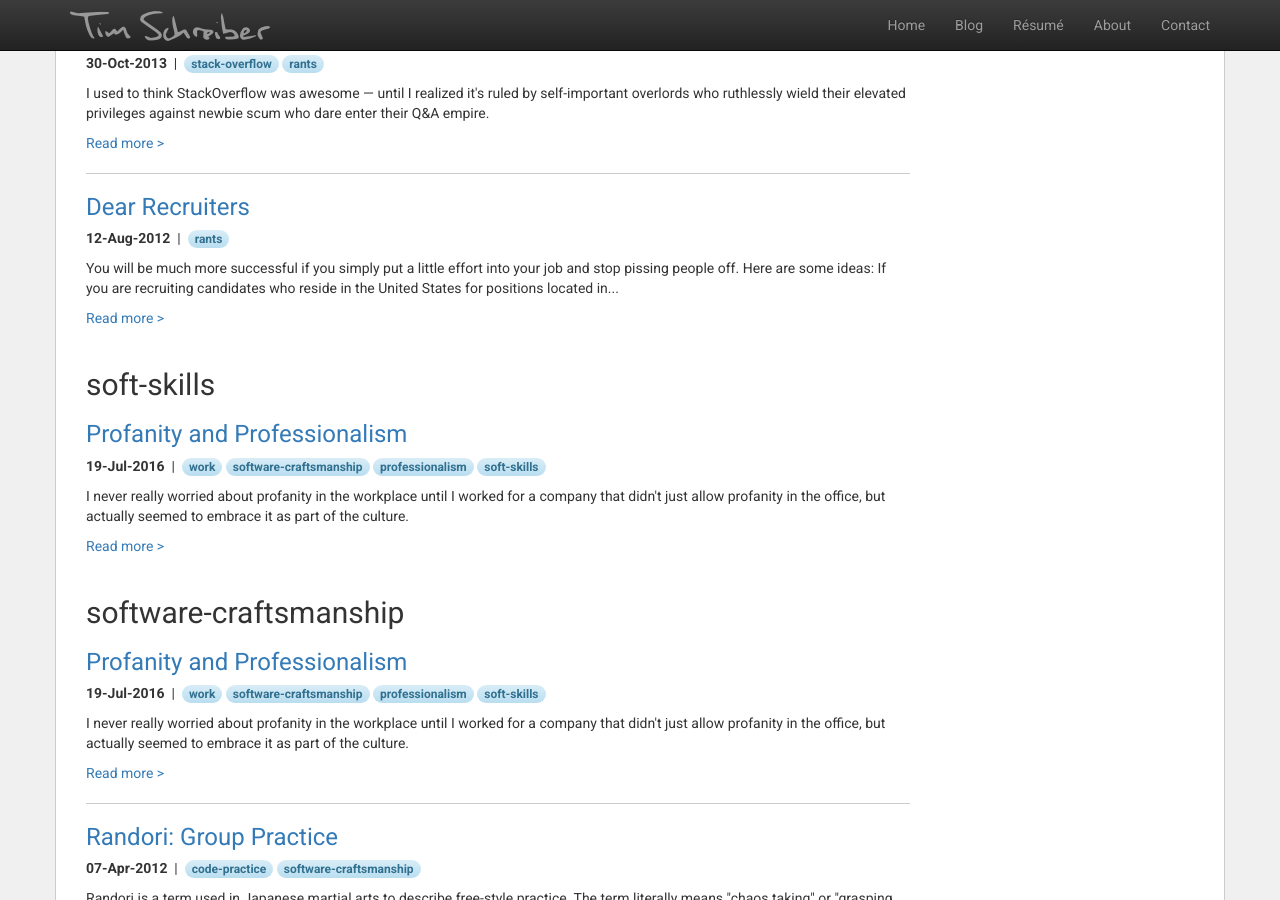
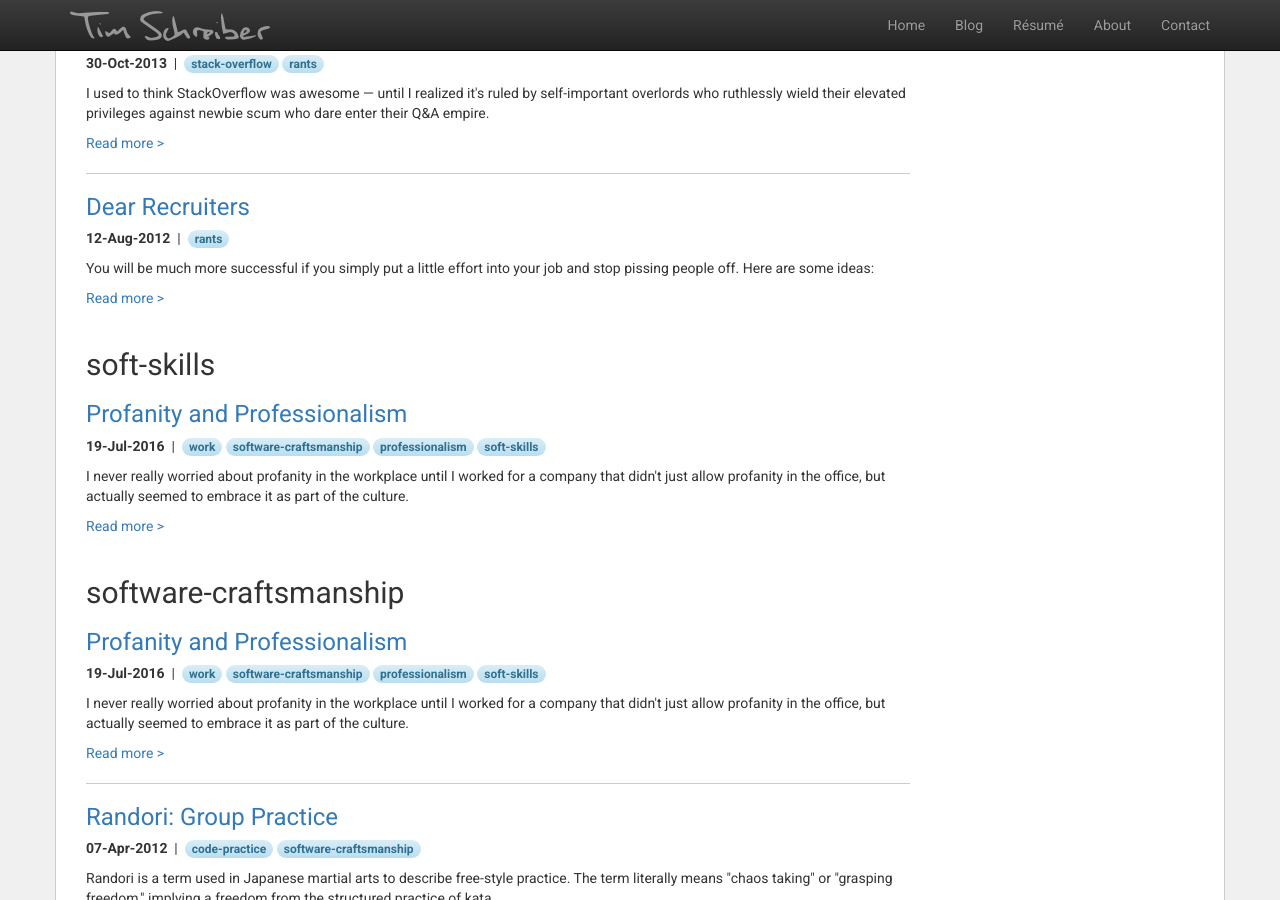
Before and after one commit to timschreiber/timschreiber.github.com, a Jekyll site: the page built from blog/tags/index.html, in a window 1280 px wide and 900 px high, scrolled down 6684 px. Built offline with Jekyll 4.4.1, drawn with Linux system fonts in a browser that asks for light colours; nearby versions of some CDN libraries.

Commit message:
Update 2012-08-12-dear-recruiters.md

```diff
--- a/_posts/2012-08-12-dear-recruiters.md
+++ b/_posts/2012-08-12-dear-recruiters.md
@@ -4,20 +4,18 @@
 canonical: "http://timschreiber.com/2012/08/12/dear-recruiters/"
 author: "Tim"
 comments: true
-description: "You will be much more successful if you simply put a little effort into your job and stop pissing people off. Here are some ideas: If you are recruiting candidates who reside in the United States for positions located in..."
+description: "You will be much more successful if you simply put a little effort into your job and stop pissing people off. Here are some ideas:"
 featured: 0
 tags:
 - rants
 ---
 
-You will be much more successful if you simply put a little effort into your job and stop pissing people off. Here are some ideas
+ * If you are recruiting candidates who reside in the United States for positions located in the United States, do not offshore your cold calls to India.
 
-* If you are recruiting candidates who reside in the United States for positions located in the United States, do not offshore your cold calls to India.
+ * If you find my r&eacute;sum&eacute; with a keyword search on the job boards, take ten seconds to see if my location, skills, and experience are actually a match. Pushing some three-month junior/entry-level contract in New Jersey on someone in Salt Lake City with 15 years of experience is a good way to piss them off.
 
-* If you find my r&eacute;sum&eacute; with a keyword search on the job boards, take ten seconds to see if my location, skills, and experience are actually a match. Pushing some three-month junior/entry-level contract in New Jersey on someone in Salt Lake City with 15 years of experience is a good way to piss them off.
+ * If you call me, I will most likely not answer if I do not immediately recognize your number. If that happens, do not call over and over again. That is called harassment and will get you reported to the authorities. Please leave a single voice mail. If I do not have a pre-existing personal or business relationship with you, do not mark that voice mail &quot;urgent.&quot; That is unprofessional and annoying. If I do not return your call, you may interpret it as &quot;not interested,&quot; after which I would appreciate if you would stop calling.
 
-* If you call me, I will most likely not answer if I do not immediately recognize your number. If that happens, do not call over and over again. That is called harassment and will get you reported to the authorities. Please leave a single voice mail. If I do not have a pre-existing personal or business relationship with you, do not mark that voice mail &quot;urgent.&quot; That is unprofessional and annoying. If I do not return your call, you may interpret it as &quot;not interested,&quot; after which I would appreciate if you would stop calling.
-
-* If you email me, do not use some crappy form letter. Feeling like just another database record does not exactly give me the warm fuzzies about your agency or the companies you represent. But if you must use a form letter, at least try to customize it with my information. Few things turn me off faster than reading &quot;Dear Consultant&quot; at the top of an email. As with phone calls, if I do not respond to your email, you may interpret it as &quot;not interested.&quot; If you continue to email me, I will blacklist company's domain name and report you to SpamCop.
+ * If you email me, do not use some crappy form letter. Feeling like just another database record does not exactly give me the warm fuzzies about your agency or the companies you represent. But if you must use a form letter, at least try to customize it with my information. Few things turn me off faster than reading &quot;Dear Consultant&quot; at the top of an email. As with phone calls, if I do not respond to your email, you may interpret it as &quot;not interested.&quot; If you continue to email me, I will blacklist company's domain name and report you to SpamCop.
 
 You will eventually learn as I have, that in career matters, it is the relationships that are most important. Fail to build and nurture those relationships, and you will fail to attract the best talent. Yes, it takes effort. No, it is not easy. But follow these simple guidelines, and you will see considerable improvement in the quantity and quality of your placements.
```
